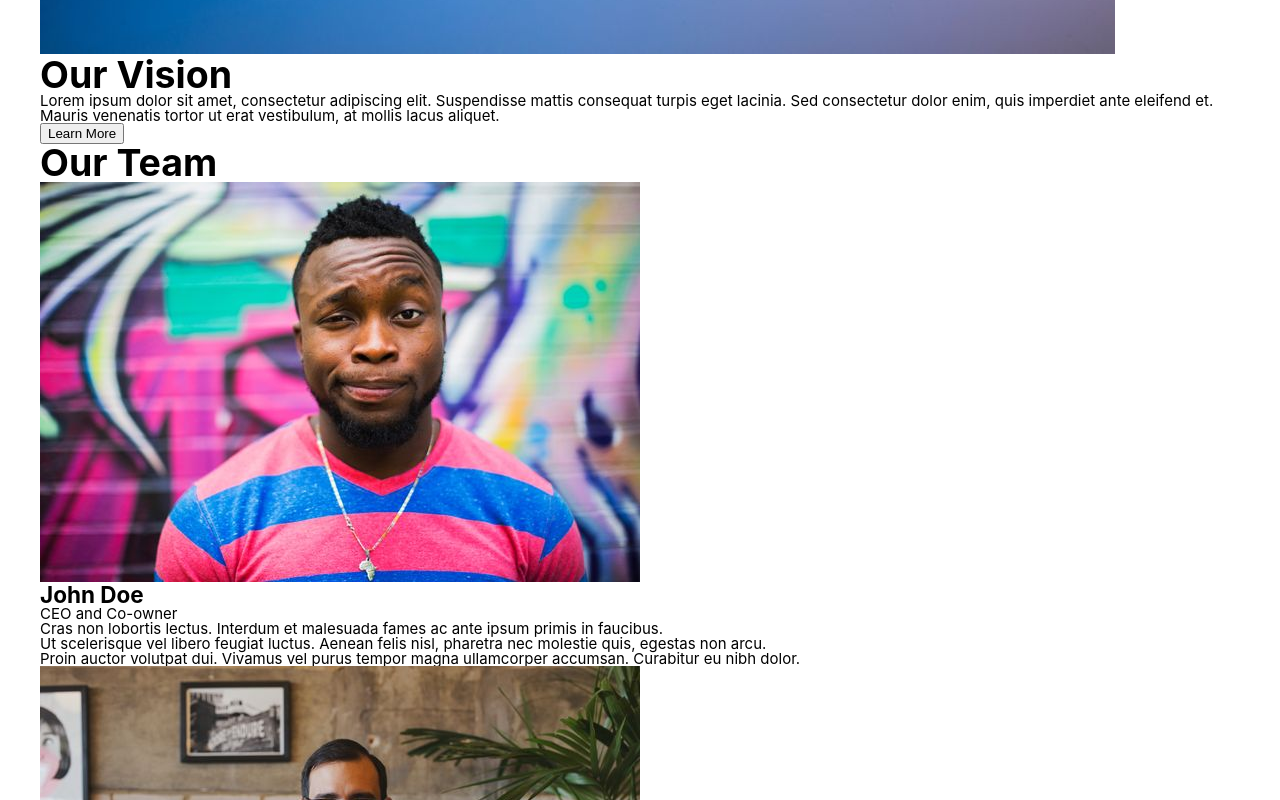
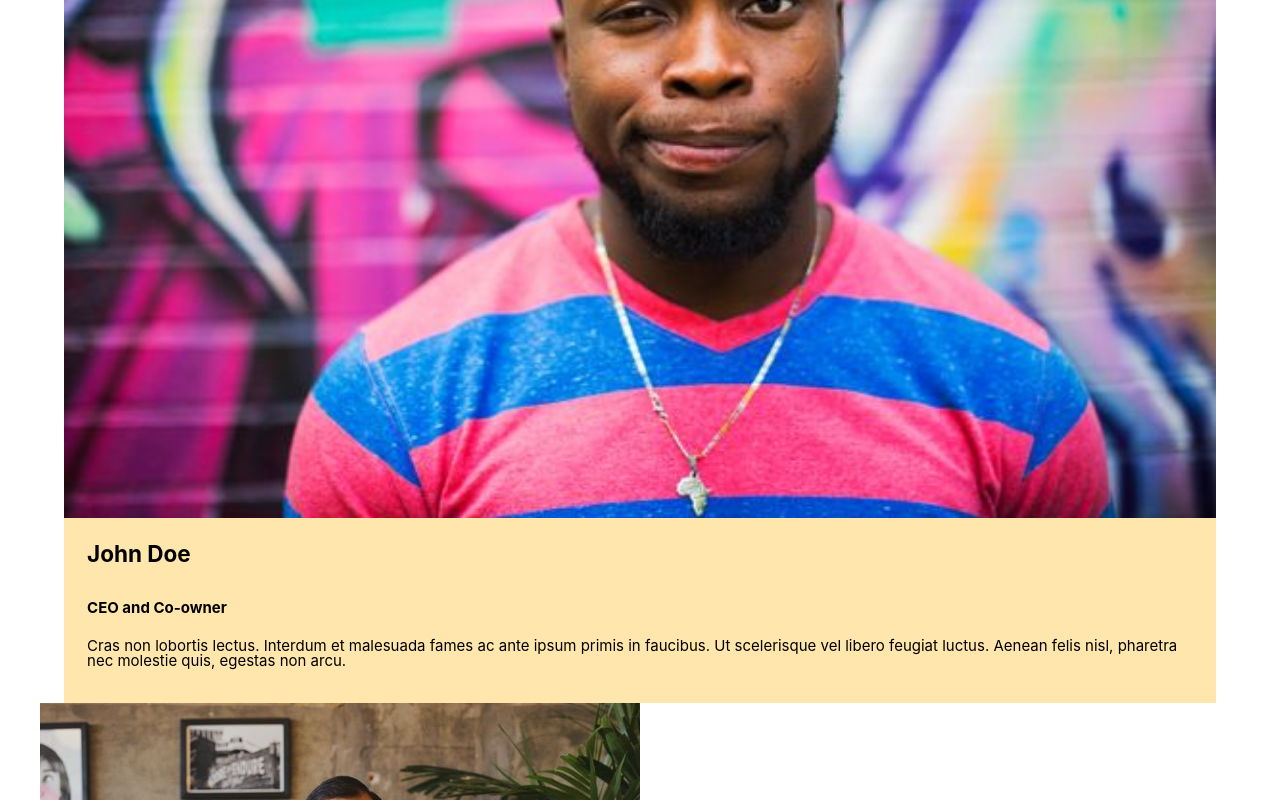
Before and after one commit to jasm0008/jasm0008.github.io, a plain HTML site: page final-project/index.html in a window 1280 px wide. Shown: the part 7780-8580 px from the top of the page. Drawn offline with Linux system fonts and the light colour scheme.

Commit message:
updated section for john

```diff
--- a/final-project/index.html
+++ b/final-project/index.html
@@ -154,7 +154,7 @@
 
 <!-- this is the second banner of the site -->
     <div class="second-banner">
-        <img src="images/vision.jpg" alt="vision">
+        <!-- <img src="images/vision.jpg" alt="vision" class="visionimg"> -->
 
         <div class="overlay-second">
         <h1>Our Vision</h1>
@@ -175,9 +175,8 @@
 
         <h2>John Doe</h2>
         <h3>CEO and Co-owner</h3>
-        <p>Cras non lobortis lectus. Interdum et malesuada fames ac ante ipsum primis in faucibus.<br> Ut scelerisque vel libero feugiat luctus.
-            Aenean felis nisl, pharetra nec molestie quis, egestas non arcu. <br>Proin auctor volutpat dui. Vivamus vel purus tempor magna ullamcorper accumsan.
-            Curabitur eu nibh dolor. </p>
+        <p>Cras non lobortis lectus. Interdum et malesuada fames ac ante ipsum primis in faucibus. Ut scelerisque vel libero feugiat luctus.
+            Aenean felis nisl, pharetra nec molestie quis, egestas non arcu. </p>
     </div>
 
     <div class="bob">
--- a/final-project/styles/styles.css
+++ b/final-project/styles/styles.css
@@ -67,6 +67,11 @@ h2{
     font-weight: bold;
 }
 
+h3{
+        font-size: 100%;
+        font-weight: bold;
+}
+
 
 /***********************************************************
                                 NAV
@@ -128,8 +133,60 @@ nav ul input[type=text] {
 
 
 /***********************************************************
-                    STYLING IMAGES/MISC
+                        JOHN SECTION
 ***********************************************************/
+.our-team h1{
+    margin-left: 2%;
+}
+
+.john{
+    background-color: #ffe6ac;
+    margin-left: 2%;
+    margin-right: 2%;
+    margin-top: 3%;
+ }
+
+ .john h2, .john p{
+    padding-top: 2%;
+    padding-bottom: 3%;
+}
+
+.john h2, .john h3, .john p, .john button{
+    margin-left: 2%;
+    margin-right: 2%;
+}
+
+.johnimg{
+    width: 100%;
+
+}
+/***********************************************************
+                    END OF JOHN SECTION
+***********************************************************/
+
+
+.overlay-second button{
+    background-color: rgba(0, 0, 0, 0.555);
+    border: 1px solid #c78d0665;
+    padding: 5% 5%;
+    margin-bottom: 5%;
+    color: white;
+}
+
+.second-banner{
+    background-image: url("../images/vision.jpg");
+
+    background-repeat: no-repeat;
+
+    background-size: cover;
+    height: 220px;
+    margin-top: 5%;
+    margin-bottom: 5%;
+    display: flex;
+    flex-direction: column;
+}
+
+
 .print button{
     background-color: #222;
     border-color: transparent;
@@ -311,10 +368,13 @@ nav ul input[type=text] {
     display: flex;
     flex-direction: column;
 }
-
 /***********************************************************
                         STYLING PARAGRAPH
 ***********************************************************/
+
+
+
+
 
 .digital-transformation h2, .digital-transformation p, .digital-transformation button{
     margin: 2%;
```
